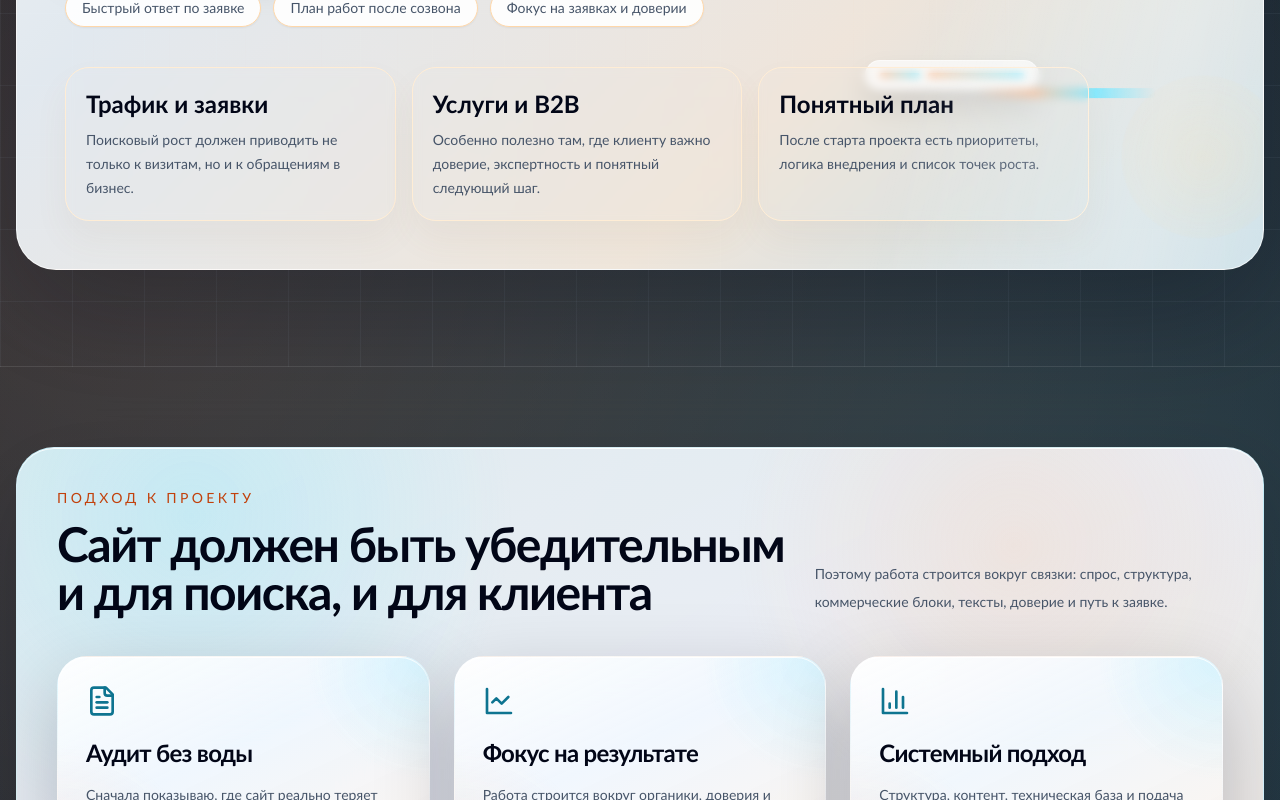
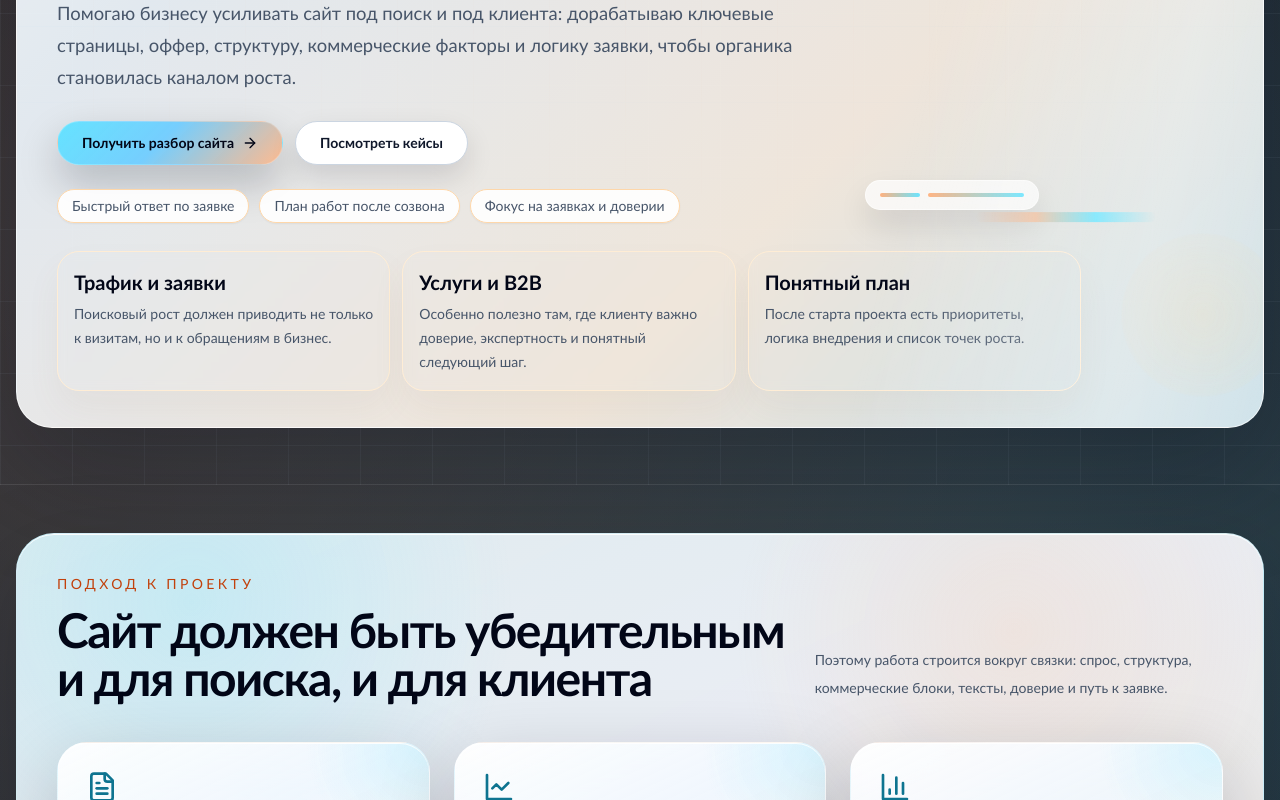
Before and after one commit to shelpakovzhenya-art/seo-services-mvp, a Next.js app: page / in a window 1280 px wide. Shown: the part 860-1660 px from the top of the page. Built offline with nearby package versions, Linux system fonts and the light colour scheme; no server answers; the database is empty.

Commit message:
Make homepage hero more compact

```diff
--- a/app/page.tsx
+++ b/app/page.tsx
@@ -154,8 +154,8 @@ export default async function HomePage() {
   return (
     <div className="overflow-hidden pb-24">
       <section className="section-grid relative border-b border-white/10">
-        <div className="container relative mx-auto px-4 pb-20 pt-16 md:pb-24 md:pt-20">
-          <div className="hero-panel hero-sheen relative overflow-hidden rounded-[40px] border border-white/70 px-6 py-8 md:px-10 md:py-10 lg:px-12 lg:py-12">
+        <div className="container relative mx-auto px-4 pb-12 pt-10 md:pb-14 md:pt-12">
+          <div className="hero-panel hero-sheen relative overflow-hidden rounded-[36px] border border-white/70 px-6 py-7 md:px-8 md:py-8 lg:px-10 lg:py-9">
             <div className="hero-grid-mask" />
             <div className="hero-orb float-slow left-[-30px] top-10 h-28 w-28 bg-[radial-gradient(circle,rgba(255,163,102,0.34),rgba(255,163,102,0))]" />
             <div className="hero-orb float-reverse right-10 top-[-16px] h-24 w-24 bg-[radial-gradient(circle,rgba(56,189,248,0.28),rgba(56,189,248,0))]" />
@@ -176,17 +176,17 @@ export default async function HomePage() {
 
             <div className="relative max-w-5xl">
               <span className="warm-chip">SEO-продвижение под заявки</span>
-              <h1 className="mt-6 max-w-5xl text-5xl font-semibold leading-[0.98] tracking-[-0.03em] text-slate-950 md:text-7xl">
+              <h1 className="mt-5 max-w-[12.5ch] text-[clamp(3.15rem,5.7vw,5.6rem)] font-semibold leading-[0.94] tracking-[-0.04em] text-slate-950">
                 SEO и структура сайта, которые помогают получать больше обращений, а не просто расти по позициям.
               </h1>
-              <p className="mt-6 max-w-3xl text-lg leading-8 text-slate-600 md:text-xl">
+              <p className="mt-5 max-w-3xl text-base leading-7 text-slate-600 md:text-[1.15rem] md:leading-8">
                 Помогаю бизнесу усиливать сайт под поиск и под клиента: дорабатываю ключевые страницы, оффер,
                 структуру, коммерческие факторы и логику заявки, чтобы органика становилась каналом роста.
               </p>
 
-              <div className="mt-10 flex flex-wrap gap-4">
+              <div className="mt-7 flex flex-wrap gap-3">
                 <a href="#contact-form">
-                  <Button size="lg" className="rounded-full px-7">
+                  <Button size="lg" className="rounded-full px-6">
                     Получить разбор сайта
                     <ArrowRight className="ml-2 h-4 w-4" />
                   </Button>
@@ -195,33 +195,33 @@ export default async function HomePage() {
                   <Button
                     size="lg"
                     variant="outline"
-                    className="rounded-full border-slate-300 bg-white px-7 text-slate-900 hover:bg-slate-50"
+                    className="rounded-full border-slate-300 bg-white px-6 text-slate-900 hover:bg-slate-50"
                   >
                     Посмотреть кейсы
                   </Button>
                 </Link>
               </div>
 
-              <div className="mt-8 flex flex-wrap gap-3 text-sm text-slate-600">
-                <span className="rounded-full border border-orange-200 bg-white/90 px-4 py-2 shadow-sm">
+              <div className="mt-6 flex flex-wrap gap-2.5 text-[13px] text-slate-600 md:text-sm">
+                <span className="rounded-full border border-orange-200 bg-white/90 px-3.5 py-1.5 shadow-sm">
                   Быстрый ответ по заявке
                 </span>
-                <span className="rounded-full border border-orange-200 bg-white/90 px-4 py-2 shadow-sm">
+                <span className="rounded-full border border-orange-200 bg-white/90 px-3.5 py-1.5 shadow-sm">
                   План работ после созвона
                 </span>
-                <span className="rounded-full border border-orange-200 bg-white/90 px-4 py-2 shadow-sm">
+                <span className="rounded-full border border-orange-200 bg-white/90 px-3.5 py-1.5 shadow-sm">
                   Фокус на заявках и доверии
                 </span>
               </div>
 
-              <div className="mt-10 grid gap-4 md:grid-cols-3">
+              <div className="mt-7 grid gap-3 md:grid-cols-3">
                 {trustMetrics.map((metric) => (
                   <div
                     key={metric.value}
-                    className="rounded-[24px] border border-orange-100 bg-white/82 p-5 shadow-[0_18px_35px_rgba(138,103,63,0.06)] backdrop-blur-sm"
+                    className="rounded-[22px] border border-orange-100 bg-white/82 p-4 shadow-[0_18px_35px_rgba(138,103,63,0.06)] backdrop-blur-sm"
                   >
-                    <div className="text-2xl font-semibold text-slate-950">{metric.value}</div>
-                    <div className="mt-2 text-sm leading-6 text-slate-600">{metric.label}</div>
+                    <div className="text-lg font-semibold text-slate-950 md:text-xl">{metric.value}</div>
+                    <div className="mt-1.5 text-[13px] leading-5 text-slate-600 md:text-sm md:leading-6">{metric.label}</div>
                   </div>
                 ))}
               </div>
@@ -230,7 +230,7 @@ export default async function HomePage() {
         </div>
       </section>
 
-      <section className="container mx-auto px-4 py-20">
+      <section className="container mx-auto px-4 pb-20 pt-10 md:pb-20 md:pt-12">
         <div className="surface-signal p-8 md:p-10">
         <div className="mb-10 flex flex-col gap-4 md:flex-row md:items-end md:justify-between">
           <div>
```
